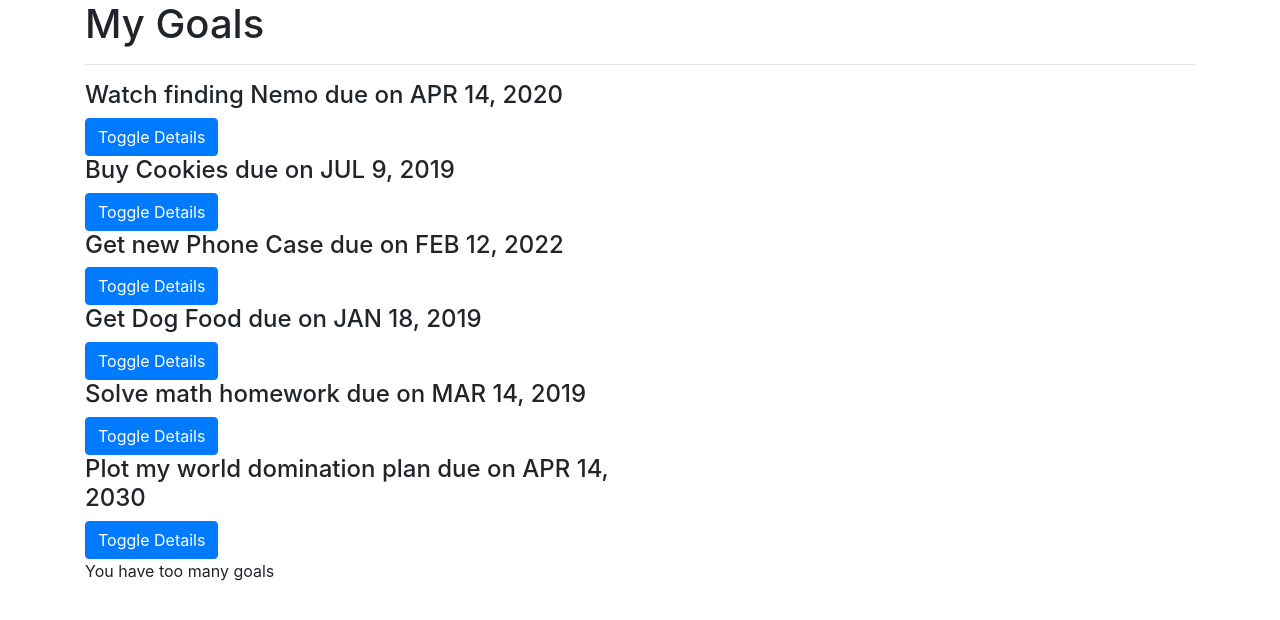
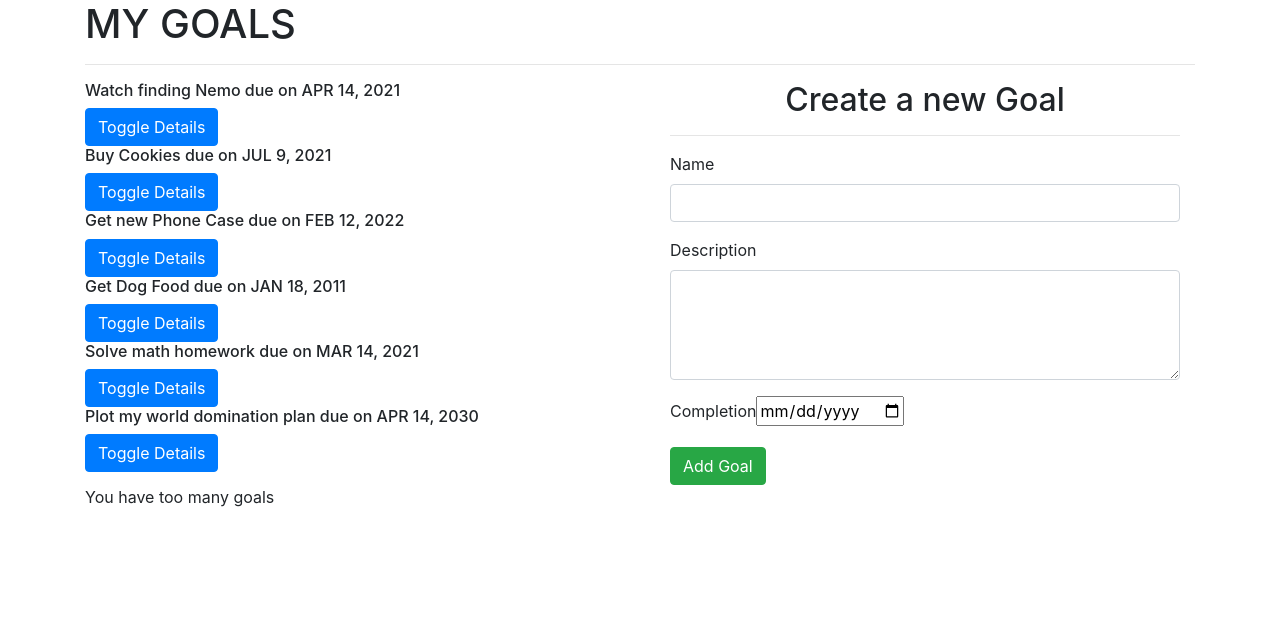
Before and after one commit to dorothymuhonja/angular-practice, an Angular app: page / in a window 1280 px wide. Shown: the top 620 px of the page. Built offline with nearby package versions, Linux system fonts and the light colour scheme.

Commit message:
add forms

```diff
--- /dev/null
+++ b/src/app/goal-form/goal-form.component.html
@@ -0,0 +1,34 @@
+<div class="container-fluid">
+    <h2 class="text-center">Create a new Goal</h2>
+    <hr>
+    <form  (ngSubmit)='submitGoal()' #goalForm='ngForm'>
+        <div class="form-group">
+
+            <label for="name">Name</label>
+            <input type="text" class="form-control" id="name" [(ngModel)]="newGoal.name" name="name" #name='ngModel'
+                required>
+            <div [hidden]="name.valid || name.pristine" class="alert alert-danger">
+                <p>Name is required</p>
+            </div>
+        </div>
+        <div class="form-group">
+
+            <label for="description">Description</label>
+            <textarea class="form-control" id="description" rows="4" [(ngModel)]="newGoal.description"
+                name="description" #description="ngModel" required></textarea>
+            <div [hidden]="description.valid || description.pristine" class="alert alert-danger">
+                <p>Description is required</p>
+            </div>
+        </div>
+        <div class="form-group">
+
+            <label for="complete">Completion</label>
+            <input type='date' id="complete" [(ngModel)]="newGoal.completeDate" name="completeDate"
+                #completeDate="ngModel" required>
+            <div [hidden]="completeDate.valid || completeDate.pristine" class="alert alert-danger">
+                <p>Date is required</p>
+            </div>
+        </div>
+        <button type="submit" class="btn btn-success">Add Goal</button>
+    </form>
+</div>
--- /dev/null
+++ b/src/app/goal-form/goal-form.component.ts
@@ -0,0 +1,22 @@
+import { Component, EventEmitter, OnInit, Output } from '@angular/core';
+import { Goal } from '../goal'
+
+@Component({
+  selector: 'app-goal-form',
+  templateUrl: './goal-form.component.html',
+  styleUrls: ['./goal-form.component.css']
+})
+export class GoalFormComponent implements OnInit {
+  newGoal = new Goal (0, "", "",new Date());
+  @Output () addGoal = new EventEmitter<Goal>();
+
+  submitGoal (){
+    this.addGoal.emit(this.newGoal);
+  }
+
+  constructor() { }
+
+  ngOnInit(): void {
+  }
+
+}
--- a/src/app/goal/goal.component.html
+++ b/src/app/goal/goal.component.html
@@ -1,12 +1,12 @@
 <div class="container">
-    <h1>My Goals</h1>
+    <h1>MY GOALS</h1>
     <hr>
 
     <div class="row">
         <div class="col-md-6">
             <div *ngFor='let goal of goals;let i = index'>
                 <div>
-                    <h4 id={{i}} appStrikethrough>{{goal.name}} due on {{goal.completeDate|date|uppercase}}</h4>
+                    <h6 id={{i}} appStrikethrough>{{goal.name}} due on {{goal.completeDate|date|uppercase}}</h6>
                     <button (click)='toggleDetails(i)' class="btn btn-primary">Toggle Details</button>
                 </div>
 
@@ -15,7 +15,9 @@
                 </div>
             </div>
         </div>
+        <div class="col-md-6">
+            <app-goal-form (addGoal)="addNewGoal($event)"></app-goal-form>
+        </div>
     </div>
-
     <p *ngIf='goals.length > 5'>You have too many goals</p>
 </div>
--- a/src/app/goal/goal.component.ts
+++ b/src/app/goal/goal.component.ts
@@ -10,13 +10,20 @@
 export class GoalComponent implements OnInit {
 
 goals: Goal[] = [
-    new Goal(1, 'Watch finding Nemo', 'Find an online version and watch merlin find his son',new Date(2020,3,14)),
-    new Goal(2,'Buy Cookies','I have to buy cookies for the parrot',new Date(2019,6,9)),
+    new Goal(1, 'Watch finding Nemo', 'Find an online version and watch merlin find his son',new Date(2021,3,14)),
+    new Goal(2,'Buy Cookies','I have to buy cookies for the parrot',new Date(2021,6,9)),
     new Goal(3,'Get new Phone Case','Diana has her birthday coming up soon',new Date(2022,1,12)),
-    new Goal(4,'Get Dog Food','Pupper likes expensive snacks',new Date(2019,0,18)),
-    new Goal(5,'Solve math homework','Damn Math',new Date(2019,2,14)),
+    new Goal(4,'Get Dog Food','Pupper likes expensive snacks',new Date(2011,0,18)),
+    new Goal(5,'Solve math homework','Damn Math',new Date(2021,2,14)),
     new Goal(6,'Plot my world domination plan','Cause I am an evil overlord',new Date(2030,3,14)),
   ];
+
+  addNewGoal(goal) {
+    let goalLength = this.goals.length;
+    goal.id = goalLength+1;
+    goal.completeDate = new Date(goal.completeDate)
+    this.goals.push(goal)
+  }
 
   toggleDetails(index) {
     this.goals[index].showDescription = !this.goals[index].showDescription;
```
Also changed, not shown: src/app/app.module.ts (+6 -2 lines), src/app/goal-form/goal-form.component.css (added), 1 other file (tests, documents, lock files or other folders).
